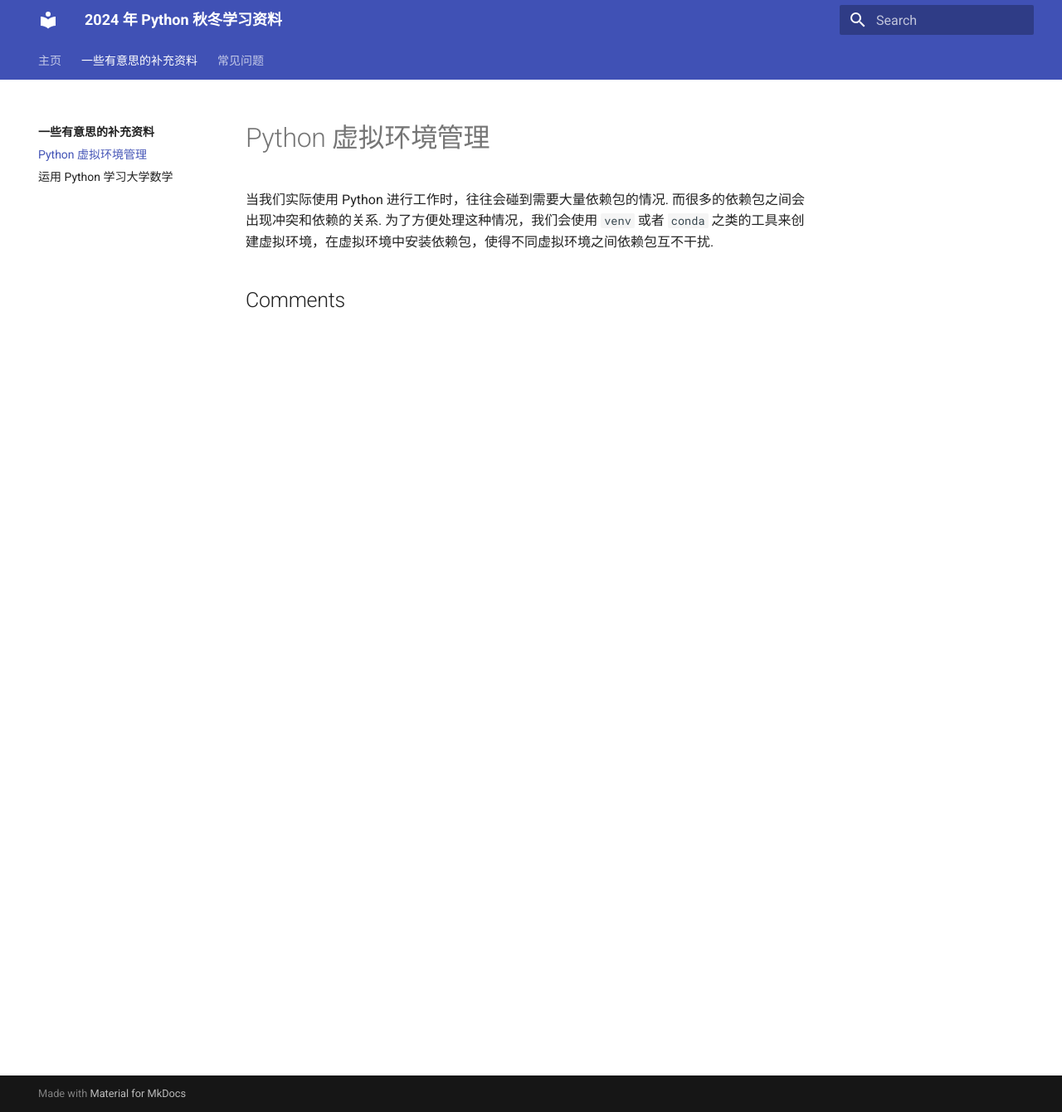
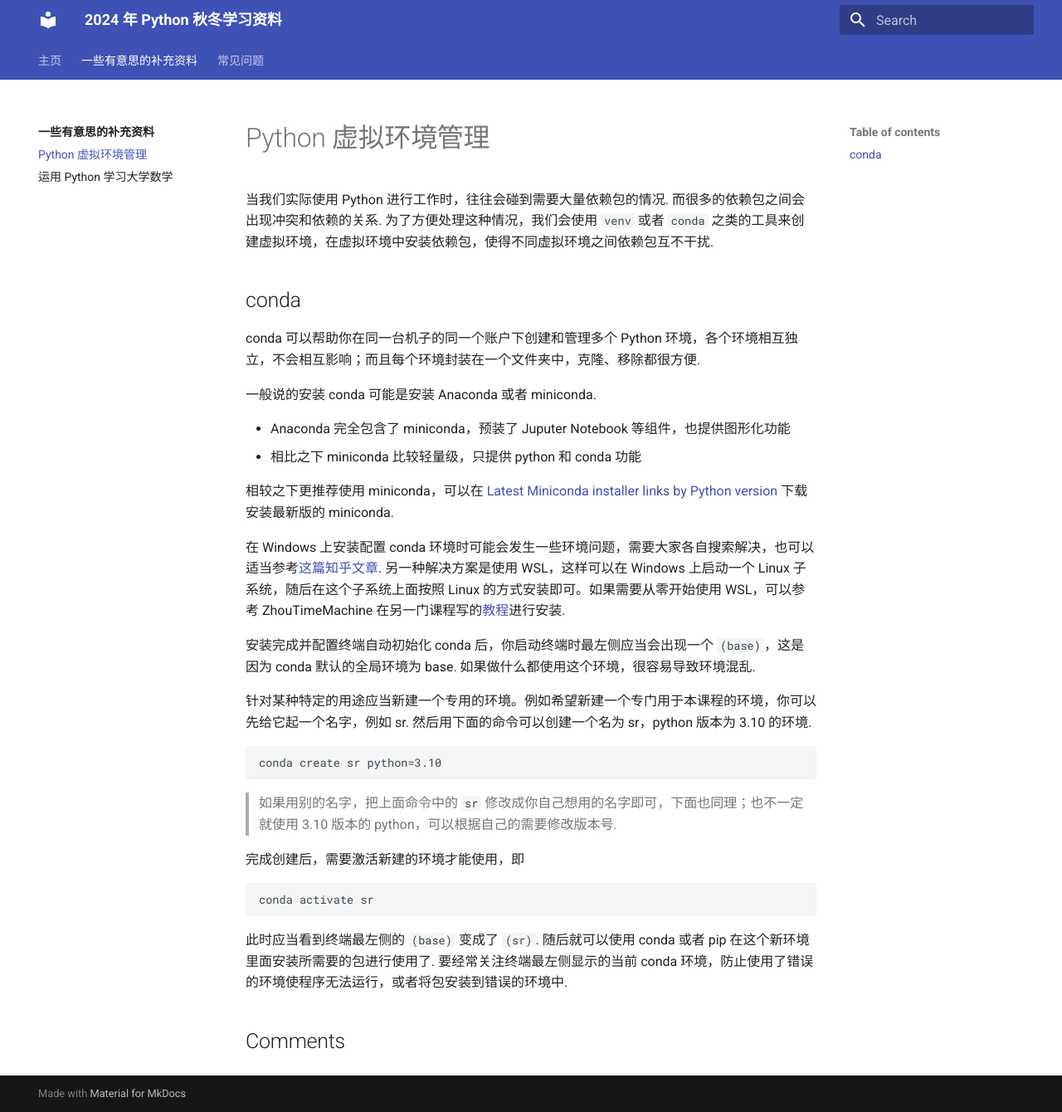
Before and after one commit to FrightenedFoxCN/python2024aw, an MkDocs documentation site: the page built from docs/interesting-addendum/environment.md, in a window 1280 px wide and 1340 px high. Shown: the whole window at 83% size. Built offline with MkDocs 1.6.1 and Material for MkDocs 9.7.7, drawn with Linux system fonts in a browser that asks for light colours; comment, search, counter and statistics services are not loaded.

Commit message:
[docs] add conda to  environment docs

````diff
--- a/docs/interesting-addendum/environment.md
+++ b/docs/interesting-addendum/environment.md
@@ -1,3 +1,34 @@
 # Python 虚拟环境管理
 
 当我们实际使用 Python 进行工作时，往往会碰到需要大量依赖包的情况. 而很多的依赖包之间会出现冲突和依赖的关系. 为了方便处理这种情况，我们会使用 `venv` 或者 `conda` 之类的工具来创建虚拟环境，在虚拟环境中安装依赖包，使得不同虚拟环境之间依赖包互不干扰.
+
+## conda
+
+conda 可以帮助你在同一台机子的同一个账户下创建和管理多个 Python 环境，各个环境相互独立，不会相互影响；而且每个环境封装在一个文件夹中，克隆、移除都很方便.
+
+一般说的安装 conda 可能是安装 Anaconda 或者 miniconda.
+
+- Anaconda 完全包含了 miniconda，预装了 Juputer Notebook 等组件，也提供图形化功能
+- 相比之下 miniconda 比较轻量级，只提供 python 和 conda 功能
+
+相较之下更推荐使用 miniconda，可以在 [Latest Miniconda installer links by Python version](https://docs.conda.io/projects/miniconda/en/latest/miniconda-other-installer-links.html) 下载安装最新版的 miniconda.
+
+在 Windows 上安装配置 conda 环境时可能会发生一些环境问题，需要大家各自搜索解决，也可以适当参考[这篇知乎文章](https://zhuanlan.zhihu.com/p/591091259). 另一种解决方案是使用 WSL，这样可以在 Windows 上启动一个 Linux 子系统，随后在这个子系统上面按照 Linux 的方式安装即可。如果需要从零开始使用 WSL，可以参考 ZhouTimeMachine 在另一门课程写的[教程](https://zhoutimemachine.github.io/2023_FPA/env/windows_lost/#wsl)进行安装.
+
+安装完成并配置终端自动初始化 conda 后，你启动终端时最左侧应当会出现一个 `(base)`，这是因为 conda 默认的全局环境为 base. 如果做什么都使用这个环境，很容易导致环境混乱.
+
+针对某种特定的用途应当新建一个专用的环境。例如希望新建一个专门用于本课程的环境，你可以先给它起一个名字，例如 sr. 然后用下面的命令可以创建一个名为 sr，python 版本为 3.10 的环境.
+
+```bash
+conda create sr python=3.10
+```
+
+> 如果用别的名字，把上面命令中的 `sr` 修改成你自己想用的名字即可，下面也同理；也不一定就使用 3.10 版本的 python，可以根据自己的需要修改版本号.
+
+完成创建后，需要激活新建的环境才能使用，即
+
+```bash
+conda activate sr
+```
+
+此时应当看到终端最左侧的 `(base)` 变成了 `(sr)`. 随后就可以使用 conda 或者 pip 在这个新环境里面安装所需要的包进行使用了. 要经常关注终端最左侧显示的当前 conda 环境，防止使用了错误的环境使程序无法运行，或者将包安装到错误的环境中.
````
Also changed, not shown: docs/index.md (+1 -0 lines).
